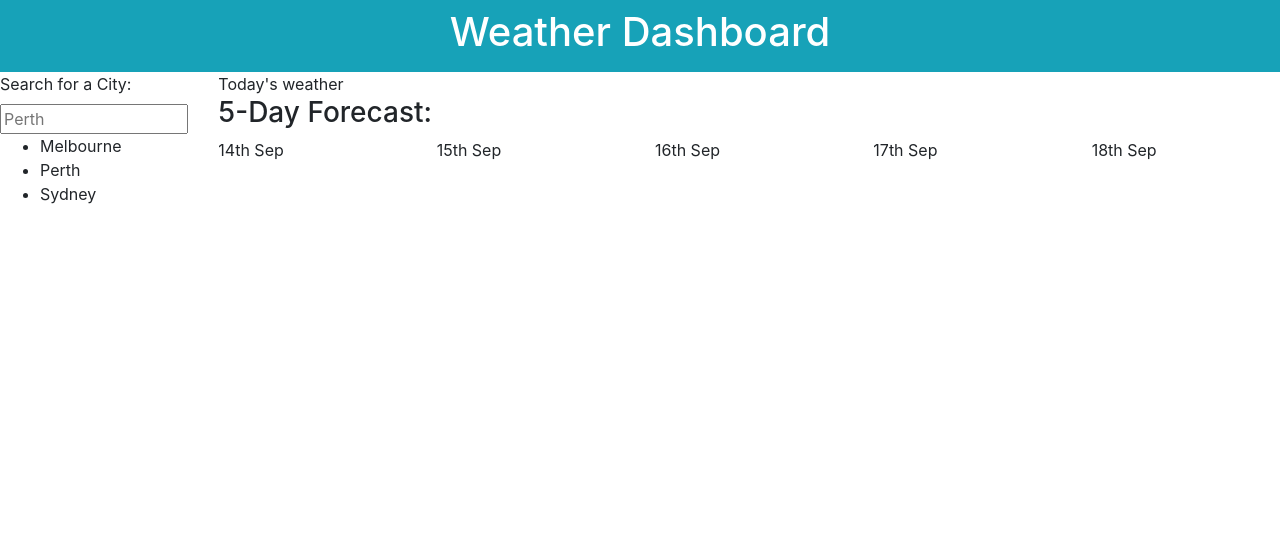
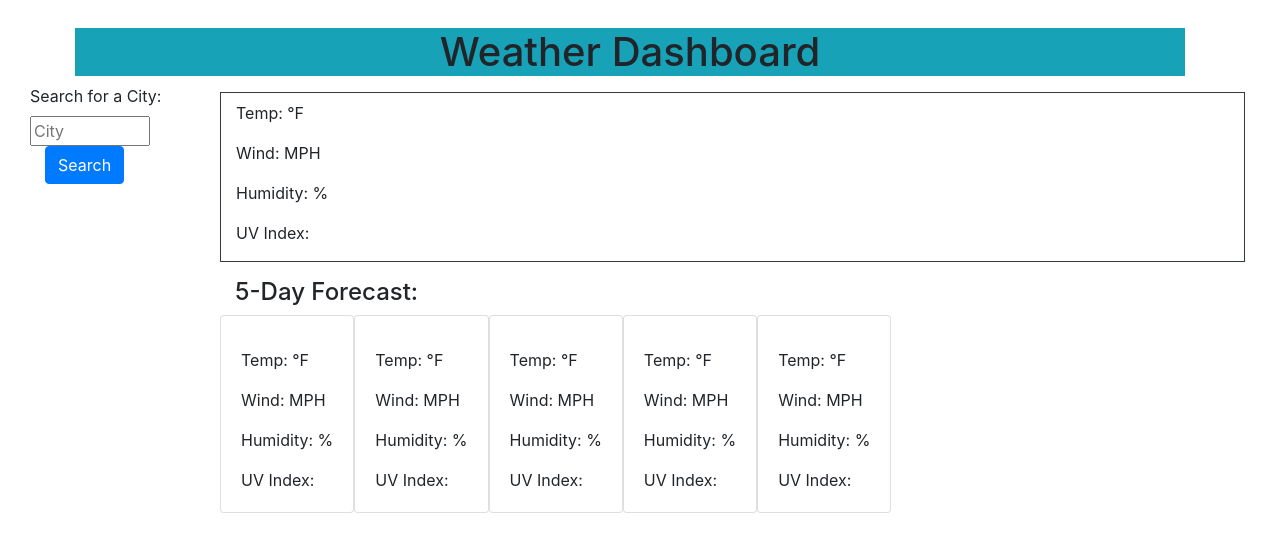
Before and after one commit to yumikakido/homework_week6, a plain HTML site: page index.html in a window 1280 px wide. Drawn offline with nearby package versions, Linux system fonts and the light colour scheme.

Commit message:
added basic-code

```diff
--- a/assets/css/style.css
+++ b/assets/css/style.css
@@ -0,0 +1,9 @@
+.wrapper {
+    padding-top: 20px;
+    padding-left: 30px;
+    padding-right: 50px;
+  }
+
+#input-city {
+    max-width: 120px;
+}
--- a/assets/js/script.js
+++ b/assets/js/script.js
@@ -0,0 +1,66 @@
+// OpenWeather API key
+const apiKey = 'b40315888b2be2a116dda813b0a9e846';
+
+function getSearchedCities() {
+
+    return JSON.parse(localStorage.getItem("cities")) || [];
+}
+
+$(function(){
+    // get the last item in the history
+    const lastCitySearched = getSearchedCities().slice(-1)[0];
+    // display the weather data
+    // if lastSearched is undefined, return nothing
+    if(!lastCitySearched) {
+        return;
+    }
+    showWeather(lastCitySearched);
+});
+
+function getWeatherApi(city){
+
+    // Call the current api to get lon and lat
+    fetch(`https://api.openweathermap.org/data/2.5/weather?q=${city} &appid=${apiKey}`)
+    .then(function(response){
+        return response.json()
+    })
+    .then(function(result){
+        //console.log('current', result)
+        return{
+                lon: result.coord.lon,
+                lat: result.coord.lat,
+            }
+        })
+    .then(function(result){
+        console.log(result);
+         // Call the one call api to get the rest of the info
+        return fetch(`https://api.openweathermap.org/data/2.5/onecall?lat=${result.lat}&lon=${result.lon}&appid=${apiKey}`)
+
+    })
+    .then(function(result){
+        return result.json();
+    })
+    .then(function(onecallResutl){
+        console.log('onecall', onecallResutl)
+    })
+
+
+}
+
+
+function showWeather(city) {
+    getWeatherApi(city)
+    .then(function(result){
+        //show today's weather
+        result.current
+
+        //show forecast
+
+    })
+}
+
+// if the city is valid, add the city to history
+
+// add the city to the sidebar
+
+// when user type in duplicated city, reorder the ranking and move the searched city to the first
--- a/index.html
+++ b/index.html
@@ -1,78 +1,135 @@
 <!DOCTYPE html>
 <html lang="en">
+
 <head>
   <meta charset="UTF-8">
   <meta http-equiv="X-UA-Compatible" content="IE=edge">
   <meta name="viewport" content="width=device-width, initial-scale=1.0">
 
-    <link rel="stylesheet" href="https://cdnjs.cloudflare.com/ajax/libs/font-awesome/4.7.0/css/font-awesome.min.css">
+  <!-- fontawesome -->
   <!-- Bootstrap css -->
-    <link rel="stylesheet" href="https://cdn.jsdelivr.net/npm/bootstrap@4.0.0/dist/css/bootstrap.min.css" integrity="sha384-Gn5384xqQ1aoWXA+058RXPxPg6fy4IWvTNh0E263XmFcJlSAwiGgFAW/dAiS6JXm" crossorigin="anonymous">
+  <link rel="stylesheet" href="https://cdn.jsdelivr.net/npm/bootstrap@4.0.0/dist/css/bootstrap.min.css"
+    integrity="sha384-Gn5384xqQ1aoWXA+058RXPxPg6fy4IWvTNh0E263XmFcJlSAwiGgFAW/dAiS6JXm" crossorigin="anonymous">
   <!-- my css -->
-    <link rel ="stylesheet" href="assets/css/style.css">
+  <link rel="stylesheet" href="assets/css/style.css">
   <title>Weather Dashboard</title>
 </head>
 
 
 
 <body>
-  <nav class = "bg-info py-2">
-      <h1 class = "text-center text-white">Weather Dashboard</h1>
-</nav>
-<section>
-  <div class = "row">
-    <!-- sidebar -->
-    <div class = "col-2">
-      <div class = "d-flex flex-column">
+  <div class="wrapper">
+    <header class="container">
+      <h1 class="text-center bg-info mt-2">Weather Dashboard</h1>
+    </header>
+
+    <section class="mainDashboard">
+      <div class="row">
+        <!-- sidebar left column -->
+        <div class="col-2">
+          <div class="d-flex flex-column">
             <label for="input-city">Search for a City:</label>
-        <input id = "input-city" type = "text" placeholder="Perth">
+            <input id="input-city" type="text" placeholder="City">
           </div>
 
-      <div>
-      <!-- history -->
-      <ul>
-        <li>Melbourne</li>
-        <li>Perth</li>
-        <li>Sydney</li>
-      </ul>
+          <div class="col-auto">
+            <button id="search-btn" type="submit" class="btn btn-primary align-text-bottom">Search</button>
           </div>
         </div>
-    <!-- weather info -->
-    <div class = "col-10">
+        <!-- weather info right column -->
+        <div class="col-10">
+          <div class="row">
           <!-- today's weather -->
-      <div class="row">
-        <div class="col-12">
-          Today's weather
-          <!-- city name -->
-          <!-- date -->
-          <!-- icon -->
-          <!-- temperature -->
-          <!-- wind speed -->
-          <!-- humidity -->
-
+            <div class="col-12 border border-dark mt-2">
+              <div class="d-flex">
+                <h3 id="city"></h3>
+                <h3 id="date"></h3>
+              </div>
+              <p class="">Temp: <span>&deg;F</span></p>
+              <p class="">Wind: <span>MPH</span></p>
+              <p class="">Humidity: <span>%</span></p>
+              <p class="">UV Index: </p>
             </div>
           </div>
           <!-- 5 day forecast -->
-      <h3>5-Day Forecast:</h3>
+          <h4 class = "mt-3">5-Day Forecast:</h4>
           <div class="row">
-        <div class="col">14th Sep</div>
-        <div class="col">15th Sep</div>
-        <div class="col">16th Sep</div>
-        <div class="col">17th Sep</div>
-        <div class="col">18th Sep</div>
+            <div class="d-flex justify-content-between">
+              <div class="card">
+                <div class="card-body">
+                  <h5 class="card-title"></h5>
+                  <p class="card-text">Temp: <span>&deg;F</span></p>
+                  <p class="card-text">Wind: <span>MPH</span></p>
+                  <p class="card-text">Humidity: <span>%</span></p>
+                  <p class="card-text">UV Index:</p>
                 </div>
               </div>
             </div>
+            <div class="d-flex justify-content-between">
+              <div class="card">
+                <div class="card-body">
+                  <h5 class="card-title"></h5>
+                  <p class="card-text">Temp: <span>&deg;F</span></p>
+                  <p class="card-text">Wind: <span>MPH</span></p>
+                  <p class="card-text">Humidity: <span>%</span></p>
+                  <p class="card-text">UV Index:</p>
+                </div>
+              </div>
+            </div>
+            <div class="d-flex justify-content-between">
+              <div class="card">
+                <div class="card-body">
+                  <h5 class="card-title"></h5>
+                  <p class="card-text">Temp: <span>&deg;F</span></p>
+                  <p class="card-text">Wind: <span>MPH</span></p>
+                  <p class="card-text">Humidity: <span>%</span></p>
+                  <p class="card-text">UV Index:</p>
+                </div>
+              </div>
+            </div>
+            <div class="d-flex justify-content-between">
+              <div class="card">
+                <div class="card-body">
+                  <h5 class="card-title"></h5>
+                  <p class="card-text">Temp: <span>&deg;F</span></p>
+                  <p class="card-text">Wind: <span>MPH</span></p>
+                  <p class="card-text">Humidity: <span>%</span></p>
+                  <p class="card-text">UV Index:</p>
+                </div>
+              </div>
+            </div>
+            <div class="d-flex justify-content-between">
+              <div class="card">
+                <div class="card-body">
+                  <h5 class="card-title"></h5>
+                  <p class="card-text">Temp: <span>&deg;F</span></p>
+                  <p class="card-text">Wind: <span>MPH</span></p>
+                  <p class="card-text">Humidity: <span>%</span></p>
+                  <p class="card-text">UV Index:</p>
+                </div>
+              </div>
+            </div>
+
+          </div>
+
+        </div>
     </section>
 
-<!-- Bootstrap js  -->
-<script src="https://code.jquery.com/jquery-3.2.1.slim.min.js" integrity="sha384-KJ3o2DKtIkvYIK3UENzmM7KCkRr/rE9/Qpg6aAZGJwFDMVNA/GpGFF93hXpG5KkN" crossorigin="anonymous"></script>
-<script src="https://cdn.jsdelivr.net/npm/popper.js@1.12.9/dist/umd/popper.min.js" integrity="sha384-ApNbgh9B+Y1QKtv3Rn7W3mgPxhU9K/ScQsAP7hUibX39j7fakFPskvXusvfa0b4Q" crossorigin="anonymous"></script>
-<script src="https://cdn.jsdelivr.net/npm/bootstrap@4.0.0/dist/js/bootstrap.min.js" integrity="sha384-JZR6Spejh4U02d8jOt6vLEHfe/JQGiRRSQQxSfFWpi1MquVdAyjUar5+76PVCmYl" crossorigin="anonymous"></script>
+    <!-- jQuery  -->
+    <script src="https://code.jquery.com/jquery-3.2.1.slim.min.js"
+      integrity="sha384-KJ3o2DKtIkvYIK3UENzmM7KCkRr/rE9/Qpg6aAZGJwFDMVNA/GpGFF93hXpG5KkN"
+      crossorigin="anonymous"></script>
+    <script src="https://cdn.jsdelivr.net/npm/popper.js@1.12.9/dist/umd/popper.min.js"
+      integrity="sha384-ApNbgh9B+Y1QKtv3Rn7W3mgPxhU9K/ScQsAP7hUibX39j7fakFPskvXusvfa0b4Q"
+      crossorigin="anonymous"></script>
+    <script src="https://cdn.jsdelivr.net/npm/bootstrap@4.0.0/dist/js/bootstrap.min.js"
+      integrity="sha384-JZR6Spejh4U02d8jOt6vLEHfe/JQGiRRSQQxSfFWpi1MquVdAyjUar5+76PVCmYl"
+      crossorigin="anonymous"></script>
     <!-- Moment.js -->
     <script src="https://cdnjs.cloudflare.com/ajax/libs/moment.js/2.24.0/moment.min.js"></script>
     <!-- my js -->
     <script src="assets/js/script.js"></script>
+  </div>
+</body>
 
-</body>
 </html>
```
Lines whose indentation alone changed are shown as unchanged.
